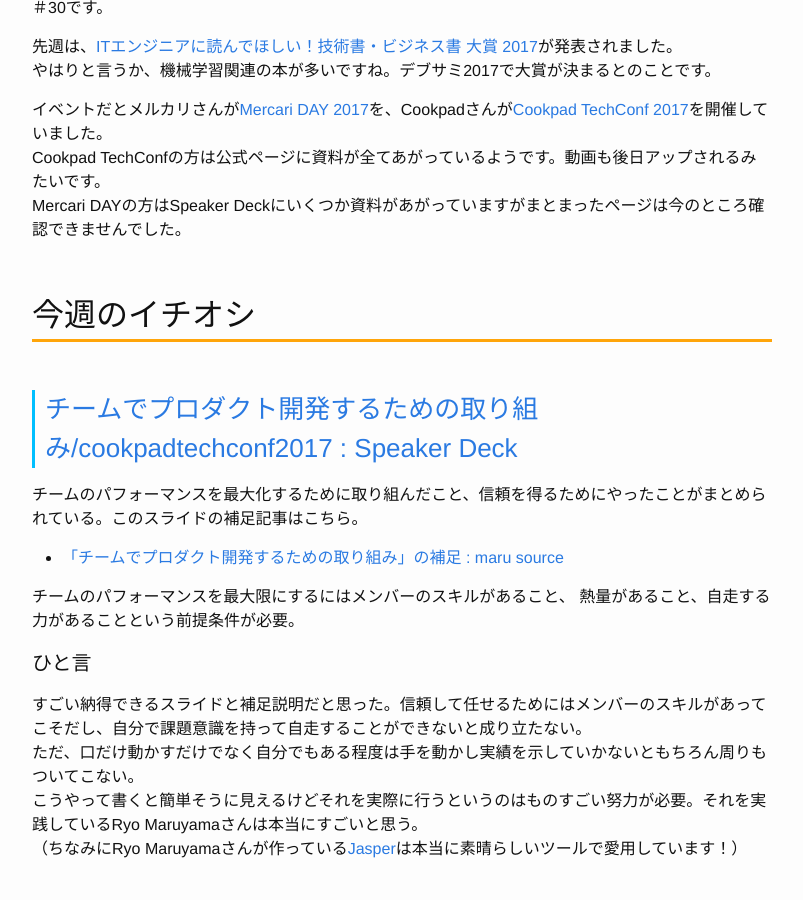
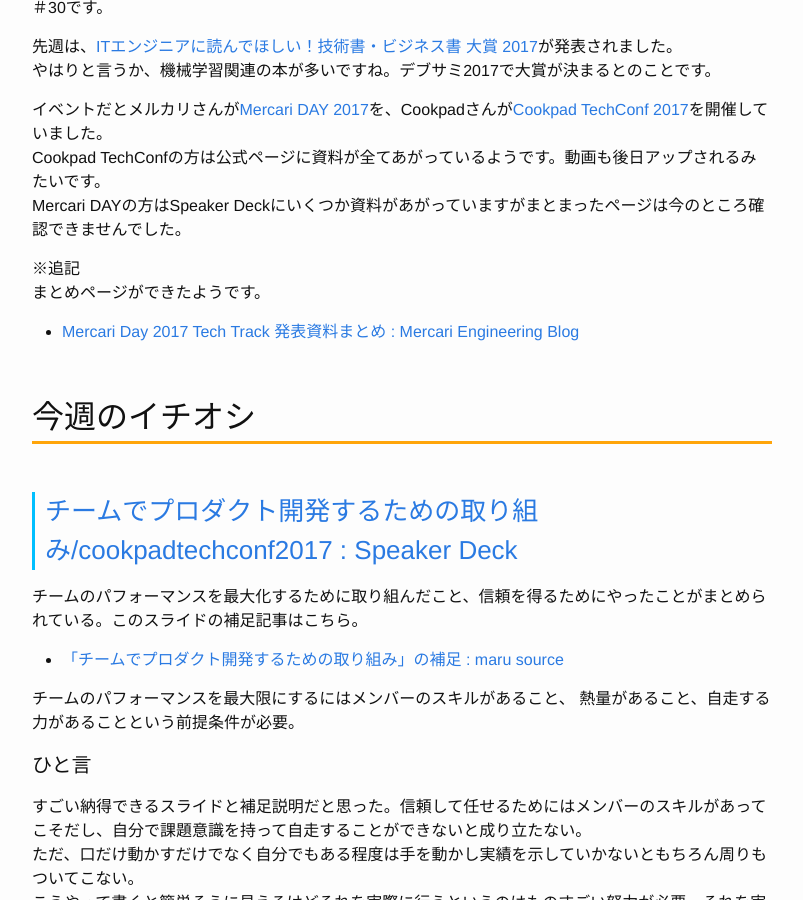
Before and after one commit to Gather-Tech/Gather-Tech.github.io, a Jekyll site: the page built from _posts/2017/2017-01-23-Gather30.md, in a window 1280 px wide and 900 px high, scrolled down 555 px. Shown: the whole window, without its empty margins (238-1041 px from the left). Built offline with Jekyll 4.4.1, drawn with Linux system fonts in a browser that asks for light colours.

Commit message:
Update 2017-01-23-Gather30.md

```diff
--- a/_posts/2017/2017-01-23-Gather30.md
+++ b/_posts/2017/2017-01-23-Gather30.md
@@ -13,6 +13,10 @@
 イベントだとメルカリさんが[Mercari DAY 2017](http://day.mercari.com/2017/)を、Cookpadさんが[Cookpad TechConf 2017](https://techconf.cookpad.com/2017/)を開催していました。
 Cookpad TechConfの方は公式ページに資料が全てあがっているようです。動画も後日アップされるみたいです。
 Mercari DAYの方はSpeaker Deckにいくつか資料があがっていますがまとまったページは今のところ確認できませんでした。
+
+※追記
+まとめページができたようです。
+- [Mercari Day 2017 Tech Track 発表資料まとめ : Mercari Engineering Blog](http://tech.mercari.com/entry/2017/01/25/173132)
 
 ## 今週のイチオシ
 
```
